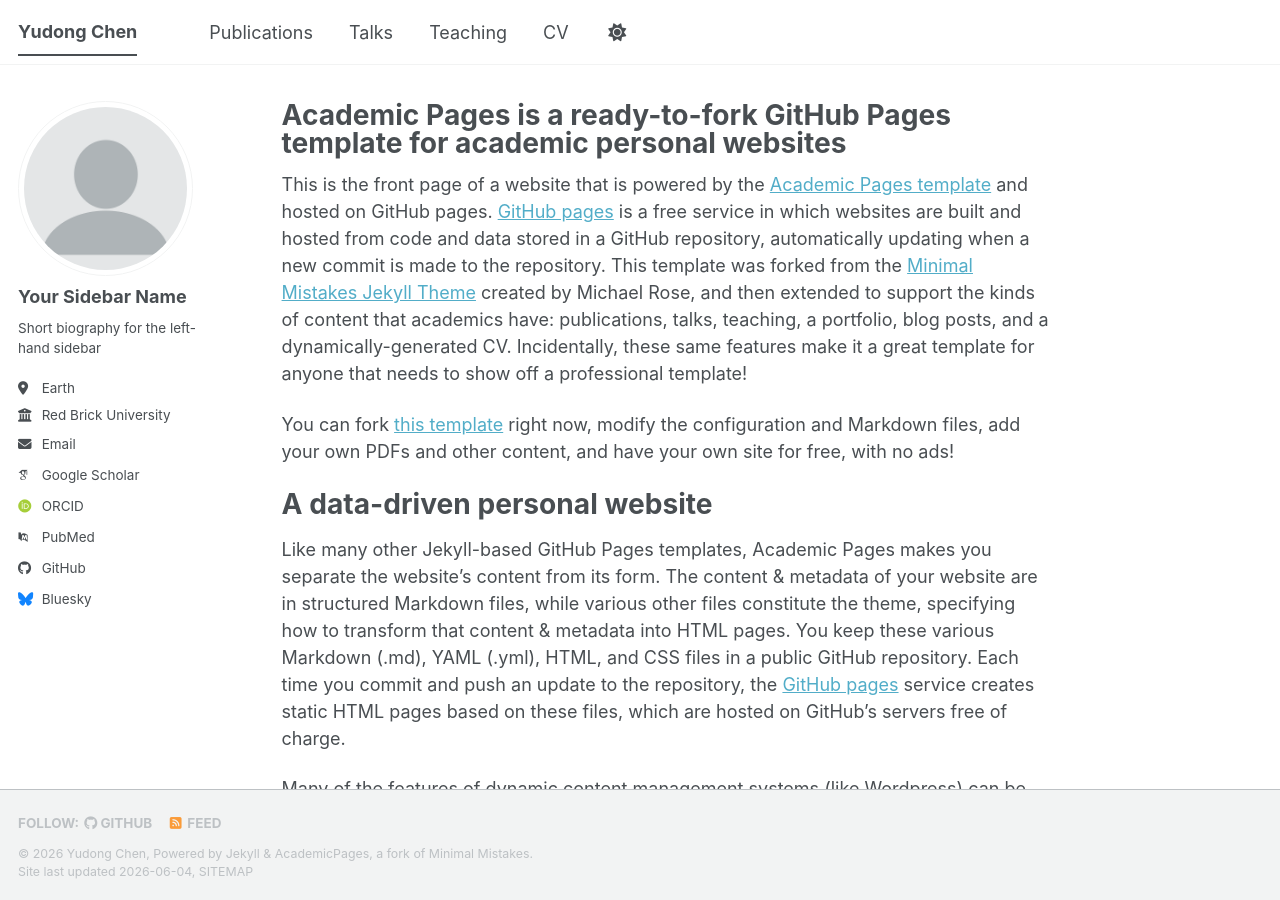
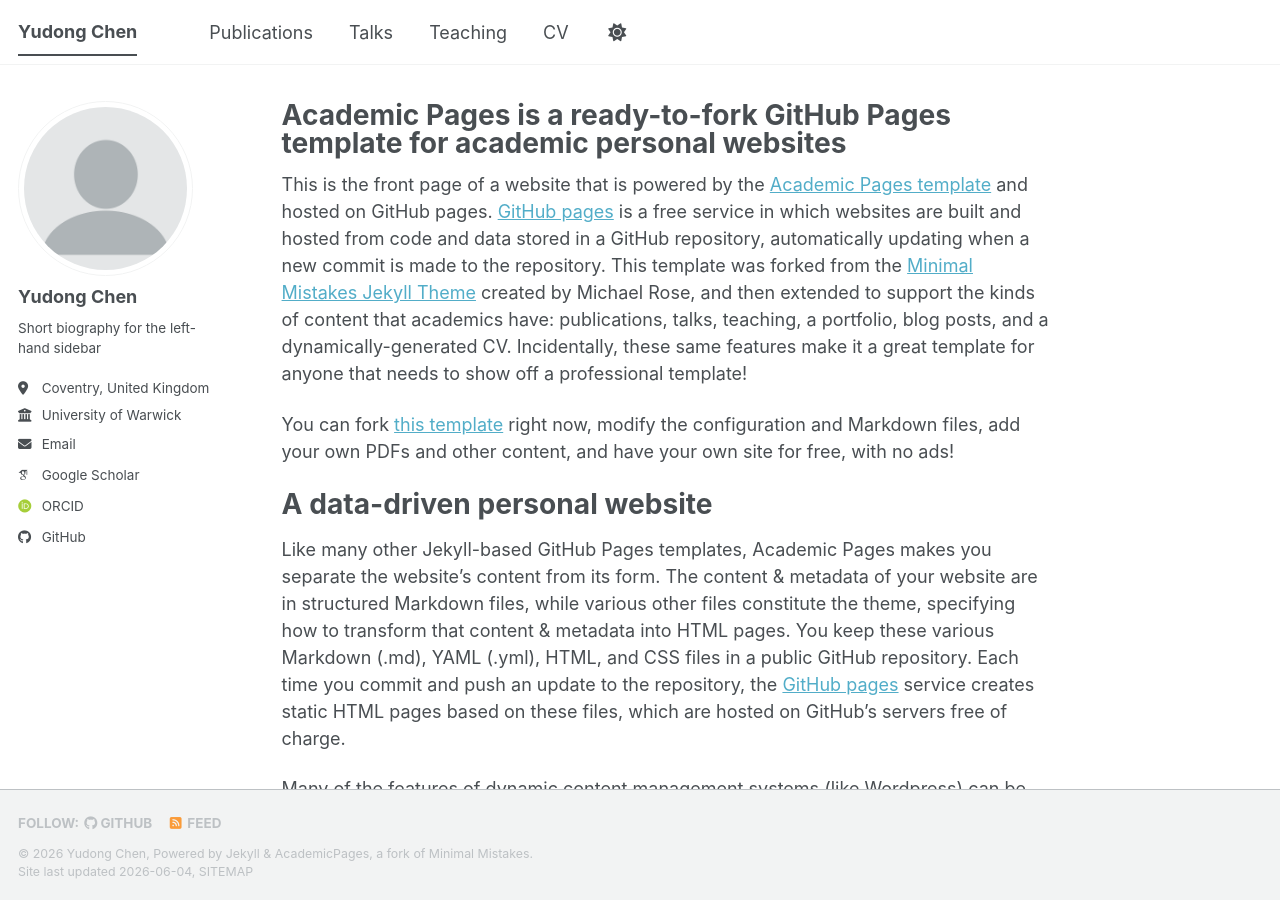
Before and after one commit to yudongchen88/yudongchen88.github.io, a Jekyll site: the page built from _pages/about.md, in a window 1280 px wide and 900 px high. Built offline with Jekyll 4.4.1, drawn with Linux system fonts in a browser that asks for light colours; some web fonts are replaced; a script bundle is joined from its source files by our own code; library files that are not in the unit come from our copies.

Commit message:
Update _config.yml

```diff
--- a/_config.yml
+++ b/_config.yml
@@ -11,7 +11,7 @@
 site_theme               : "default" # The available themes options are "default", "air", "sunrise", "mint", "dirt" and "contrast"
 title                    : "Yudong Chen"
 title_separator          : "-"
-name                     : &name "Yudong Chen"
+name                     : "Yudong Chen"
 description              : &description "Yudong Chen's academic personal page"   # Update this with a general description of your site, this is the default if not overridden by a page
 url                      : "https://yudongchen88.github.io" # The base hostname & protocol for your site e.g. "https://[your GitHub username].github.io",
                                                            # or if you already have some other page hosted on Github then use "https://[your GitHub username].github.io/[Your Repo Name]"
@@ -24,24 +24,24 @@
 author:
   # Biographic information
   avatar           : "profile.png"
-  name             : "Your Sidebar Name"
+  name             : "Yudong Chen"
   pronouns         : # example: "she/her"
   bio              : "Short biography for the left-hand sidebar"
-  location         : "Earth"
-  employer         : "Red Brick University"
+  location         : "Coventry, United Kingdom"
+  employer         : "University of Warwick"
   uri              : # URL
-  email            : "none@example.org"
+  email            : "yudong.chen@warwick.ac.uk"
 
   # Academic websites
   academia         : # URL
   arxiv            : # URL - Update with the correct link to your profile
-  googlescholar    : "https://scholar.google.com/citations?user=PS_CX0AAAAAJ"
+  googlescholar    : "https://scholar.google.co.uk/citations?user=xQeSZmAAAAAJ&hl=no"
   inspire-hep      : # URL
   impactstory      : # URL
-  orcid            : "https://orcid.org/yourorcidurl"
+  orcid            : "https://orcid.org/0000-0002-3034-4651"
   semantic         : # URL
   ssrn             : # URL
-  pubmed           : "https://www.ncbi.nlm.nih.gov/pubmed/?term=john+snow"
+  pubmed           : # URL
   researchgate     : # URL
   scopus           : # URL
   zotero           : # URL
@@ -51,13 +51,13 @@
   bitbucket        : # Username - Update with your username on the site
   codepen          : # Username
   dribbble         : # Username
-  github           : "academicpages"
+  github           : "yudongchen88"
   kaggle           : # Username
   stackoverflow    : # User number or user number and name (i.e., use "1" or "1/jeff-atwood")
 
   # Social media
   artstation       : # Username
-  bluesky          : "bsky.app" # Replace this with you Bluesky username
+  bluesky          : # Replace this with you Bluesky username
   facebook         : # Username
   flickr           : # Username
   foursquare       : # Username
```
